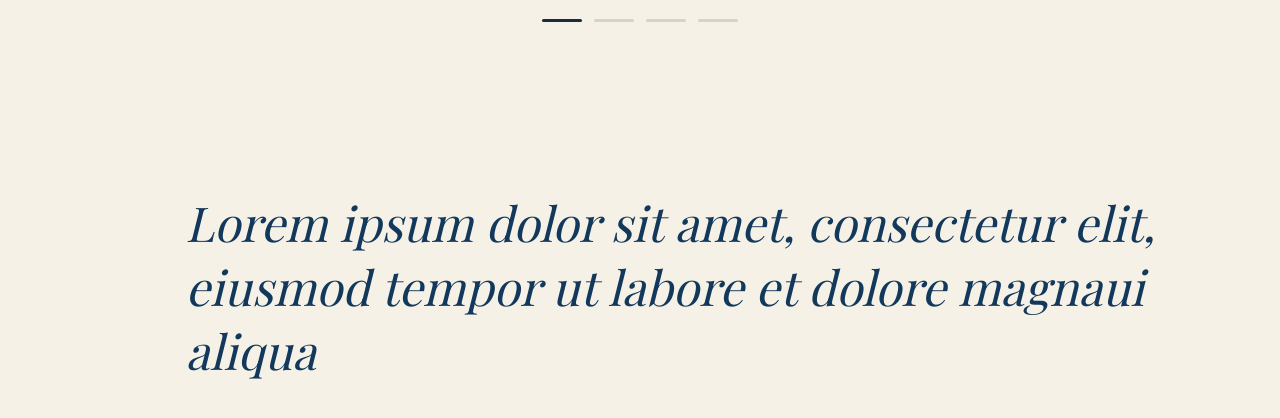
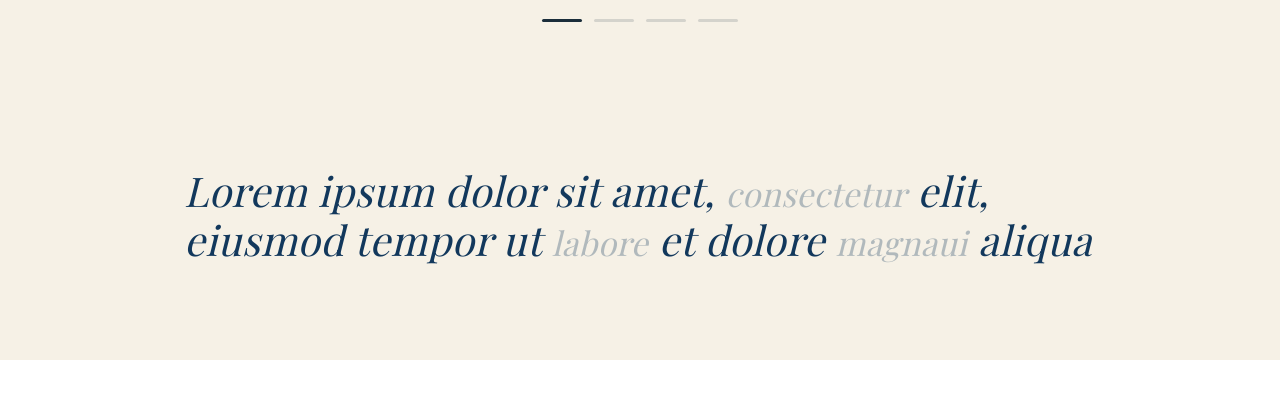
Before and after one commit to shoxcy/pashm, a Next.js app: page / in a window 1280 px wide. Shown: the part 1564-1982 px from the top of the page. After the commit the page ends 1924 px from the top, so only its background shows below. Built offline with nearby package versions, Linux system fonts and the light colour scheme; a web font is replaced by a local one.

Commit message:
fix: headline & dryfruits images

```diff
--- a/app/components/HomeHeadline.tsx
+++ b/app/components/HomeHeadline.tsx
@@ -1,9 +1,21 @@
 export default function HomeHeadline() {
   return (
-    <div className="pt-[175px] pl-[115px] pb-[175px] w-full bg-[#F6F1E6] flex items-center justify-center pt-0 md:pt-10 overflow-x-hidden">
-        <h1 className="type-h1-italics-d italic font-extralight max-w-5xl pt-20 text-[#12385C]">
-            Lorem ipsum dolor sit amet, <span className="thin-weight">consectetur</span>  elit,   eiusmod tempor  ut <span className="thin-weight">labore</span> et dolore <span className="thin-weight">magnaui</span> aliqua
+    <section className="w-full bg-[#F6F1E6] overflow-x-hidden">
+      <div
+        className="
+          mx-auto w-full max-w-5xl
+          px-5 sm:px-8 md:px-10 lg:px-14
+          py-10 sm:py-14 md:py-16 lg:py-20 xl:py-24
+          flex items-center justify-center
+        "
+      >
+        <h1 className="type-h1-italics-d md:text-left text-[#12385C]">
+          Lorem ipsum dolor sit amet,{" "}
+          <span className="headline-muted">consectetur</span> elit, eiusmod tempor ut{" "}
+          <span className="headline-muted">labore</span> et dolore{" "}
+          <span className="headline-muted">magnaui</span> aliqua
         </h1>
-    </div>
+      </div>
+    </section>
   );
 }
--- a/app/globals.css
+++ b/app/globals.css
@@ -88,17 +88,26 @@ h6 {
 }
 
 .thin-weight {
-  font-weight: 100 !important;
+  font-weight: 100 !important
 }
 
 .type-h1-italics-d {
   font-family: var(--font-heading);
-  font-size: 48px;
-  line-height: normal;
-  letter-spacing: 0%;
-  font-weight: 400;
   font-style: italic;
+  font-weight: 300;
+  line-height: 1.2;
+  letter-spacing: 0.01em;
+
+  font-size: clamp(30px, 3.2vw, 48px);
 }
+
+.headline-muted {
+  color: rgba(18, 56, 92, 0.3);
+  font-weight: 200;
+
+  font-size: clamp(20px, 2.6vw, 40px);
+}
+
 
 .type-h2-d {
   font-family: var(--font-heading);
```
Also changed, not shown: public/assets/products/dryfruits.png.
